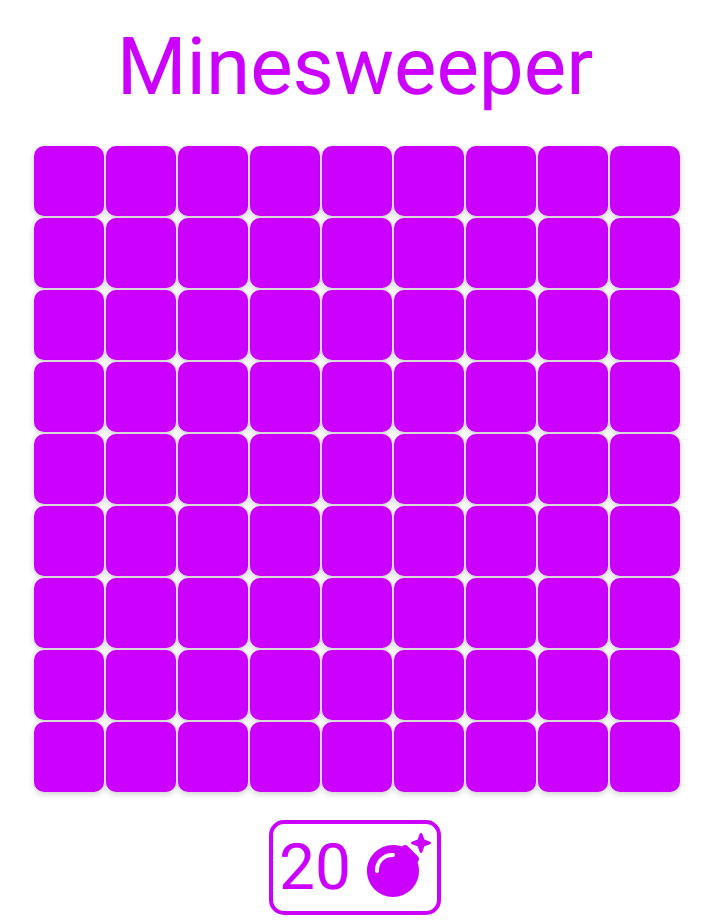
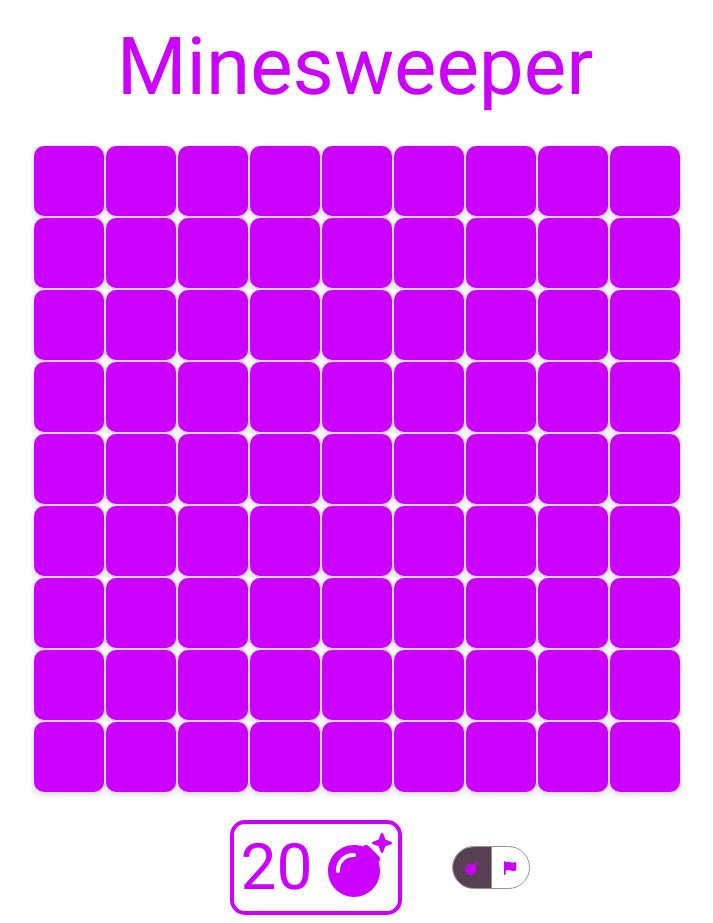
Before and after one commit to Frozzie89/frozzie-minesweeper, an Angular app: page / in a window 1280 px wide. Shown: the top 923 px of the page, without its empty margins (285-998 px from the left). Built offline with nearby package versions, Linux system fonts and the light colour scheme.

Commit message:
renamed css class

```diff
--- a/src/app/app.component.html
+++ b/src/app/app.component.html
@@ -3,7 +3,7 @@
     <div class="matrix-wrapper">
         <app-tile-matrix></app-tile-matrix>
     </div>
-    <div class="bomb-counter-wrapper">
+    <div class="right-side-wrapper">
         <app-bomb-counter></app-bomb-counter>
         <app-mode></app-mode>
     </div>
--- a/src/app/app.component.scss
+++ b/src/app/app.component.scss
@@ -10,7 +10,7 @@
     z-index: 1;
 }
 
-.bomb-counter-wrapper {
+.right-side-wrapper {
     height: 50%;
     display: flex;
     flex-direction: column;
@@ -23,10 +23,11 @@
 }
 
 @media (max-width: 1370px) {
-    .bomb-counter-wrapper {
+    .right-side-wrapper {
         position: static;
         transform: none;
         margin-top: 1rem;
+        flex-direction: row;
     }
 
     .game-container {
```
